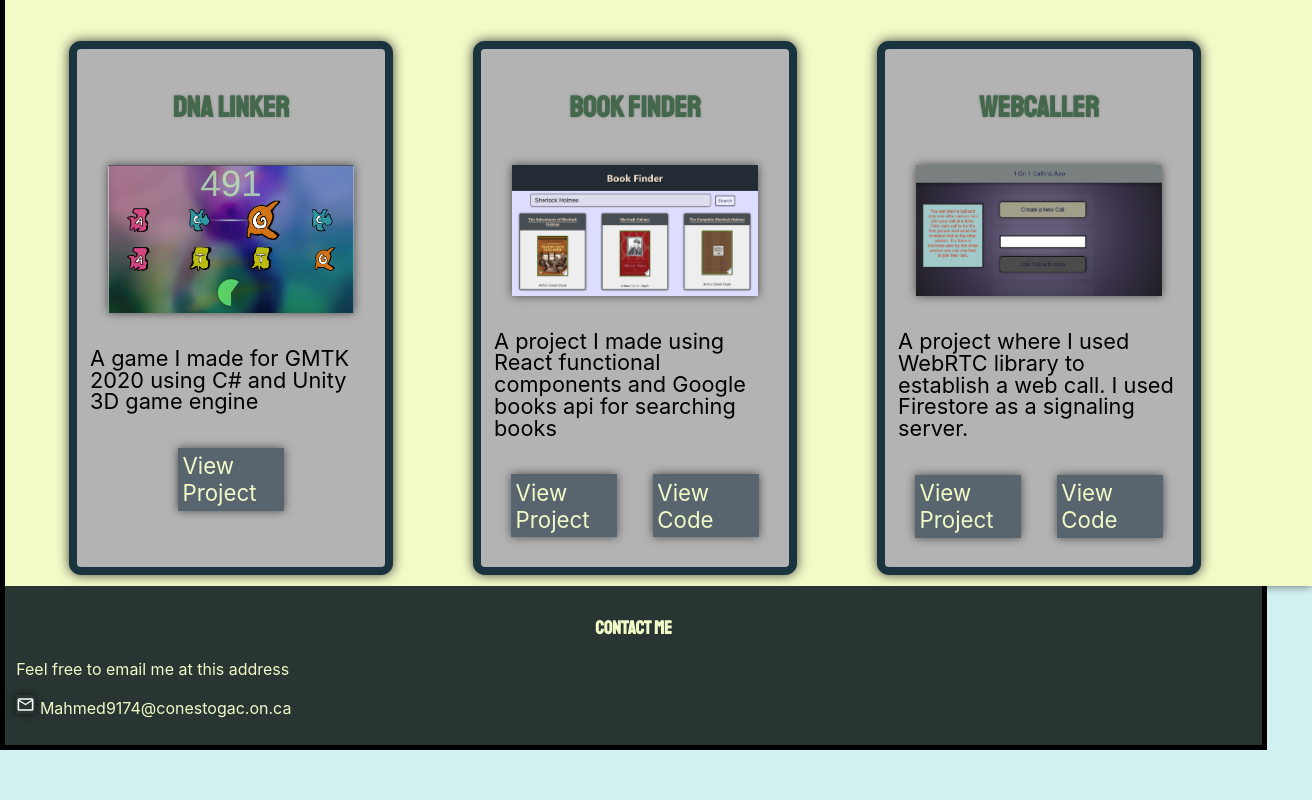
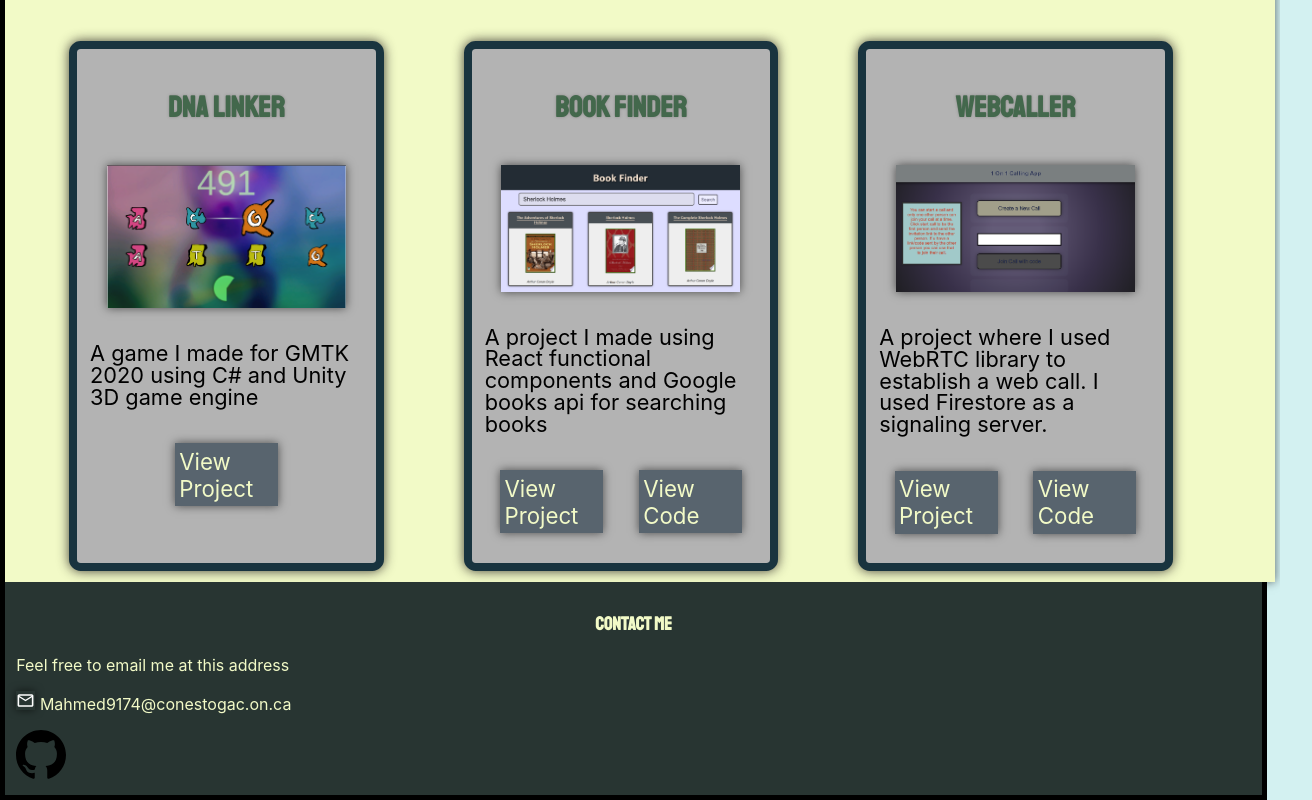
Before and after one commit to CODE-MNA/portfolio, a React (Create React App) app: page / in a window 1280 px wide. Shown: the part 684-1484 px from the top of the page, 1312 px wide, since content can reach past the window. Before the commit the page ends 1434 px from the top, so only its background shows below. Built offline with nearby package versions, Linux system fonts and the light colour scheme.

Commit message:
fixed github icon and layout

```diff
--- a/src/components/Contact.jsx
+++ b/src/components/Contact.jsx
@@ -3,12 +3,18 @@ import "./css/contact.css"
 
 export default class Contact extends Component {
 
+
     render() {
+        const goToGithub = () => {
+            window.open(`https://github.com/CODE-MNA`,'_blank').focus();
+        }
         return (
             <div  className="contactDiv pad">
             <h3>Contact Me</h3>
             <p>Feel free to email me at this address</p>
             <p >  <img className="mailIcon" src="mailLogo.svg"/>  Mahmed9174@conestogac.on.ca</p>
+            <i class="fa-brands fa-github-square"></i>
+            <object onClick={goToGithub} type="image/svg+xml" data="github.svg" width="50" height="50" alt="Fail"></object>
            </div>
         )
     }
--- a/src/components/css/projects.css
+++ b/src/components/css/projects.css
@@ -10,7 +10,7 @@ a{
 }
 .projectsDiv{
     background-color: var(--light);
-    margin: auto;
+    margin: 0 auto;
     box-shadow: 0px 0px 9px rgba(0, 0, 0, 0.582);
 
 
@@ -63,7 +63,7 @@ a:hover{
 
 @media (min-width: 540px){
     .projectsDiv{
-        width: 98%;
+        width: 95%;
         height: auto;
         padding-left: 04em;
 
--- a/src/index.js
+++ b/src/index.js
@@ -5,8 +5,8 @@ import App from './App';
 
 
 ReactDOM.render(
-  <React.StrictMode>
+
     <App />
-  </React.StrictMode>,
+  ,
   document.getElementById('root')
 );
```
Also changed, not shown: public/github.svg (added).
